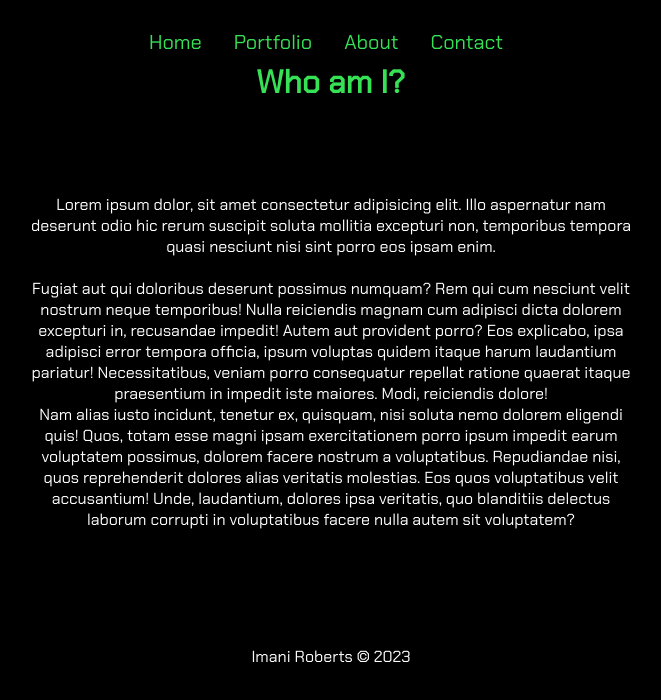
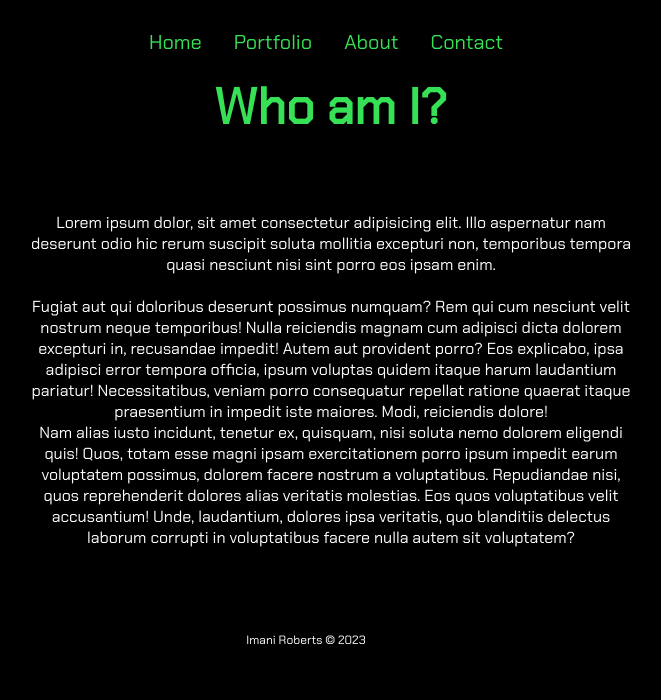
Before and after one commit to imanidev/portfolio-site, a React (Vite) app: page /about in a window 1280 px wide. Shown: the top 700 px of the page, without its empty margins (309-970 px from the left). Built offline with nearby package versions, Linux system fonts and the light colour scheme.

Commit message:
changed footer font-size

```diff
--- a/src/App.css
+++ b/src/App.css
@@ -9,7 +9,8 @@ html,
 body {
   display: flex;
   justify-content: center;
-  width: 100%;
+  width: 100vw;
+  height: 100vh;
   background-color: black;
 }
 
@@ -99,6 +100,12 @@ h2 {
   font-size: 50px;
 }
 
+.typing-effect-about {
+  display: flex;
+  justify-content: center;
+  font-size: 50px;
+}
+
 nav {
   display: flex;
   justify-content: center;
@@ -160,12 +167,11 @@ nav li a:hover {
 }
 
 .bio-container {
-  padding: 3.3rem;
+  padding: 1.5rem;
   flex-direction: column;
   width: 50%;
   display: flex;
   justify-content: center;
-
   margin: auto;
 }
 
@@ -252,8 +258,10 @@ footer {
   display: flex;
   justify-content: center;
   padding: 2rem;
+font-size: 12px;
+margin-right: 50px;
+}
 
-}
 
 
 /* Media queries */
```
